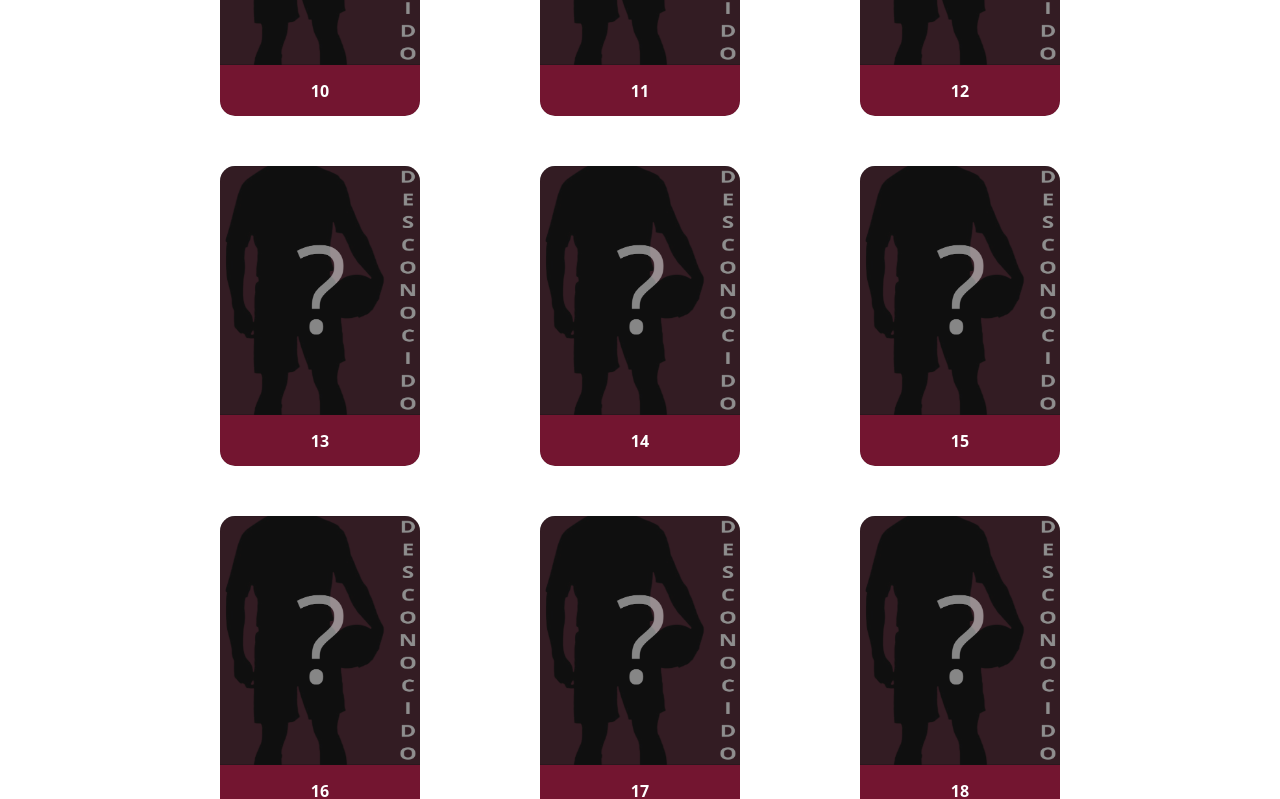
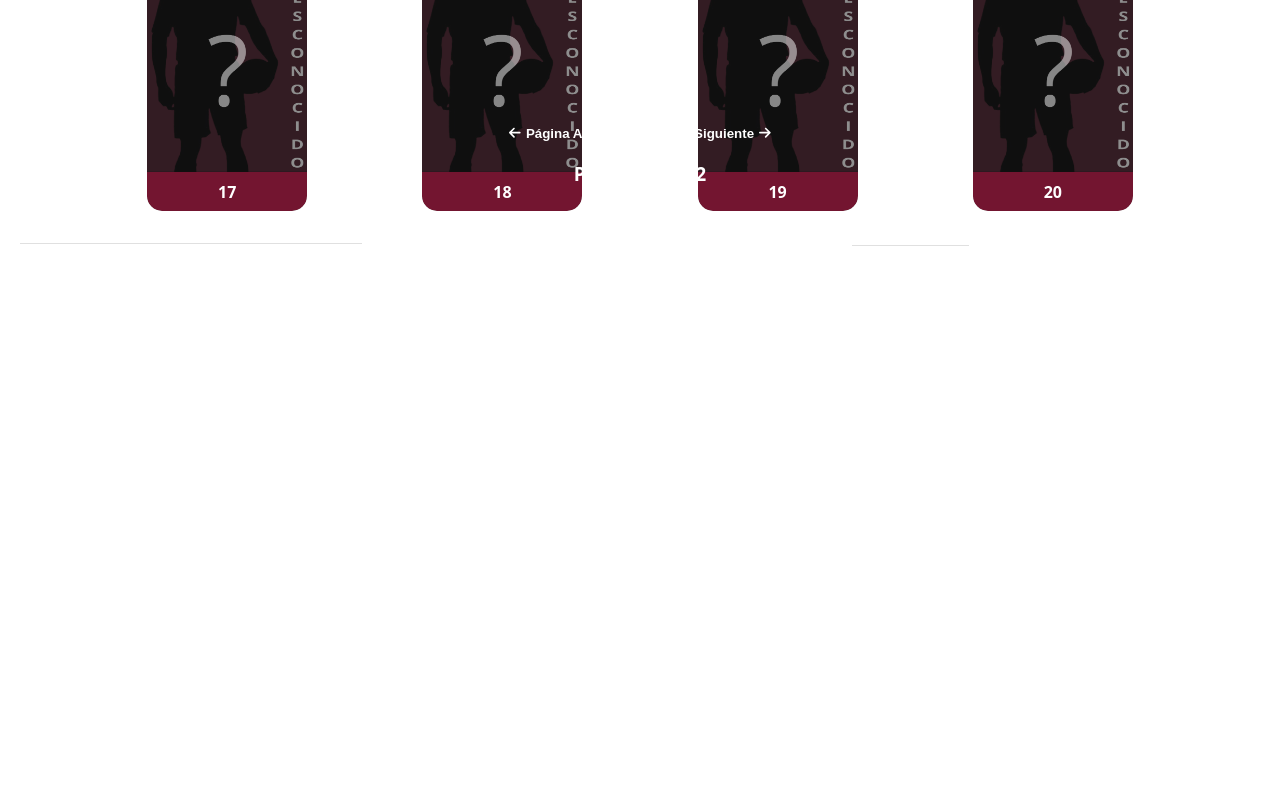
Before and after one commit to anassantosc/CI5644-grupo-azul, a Next.js app in the folder frontend/: page /album in a window 1280 px wide. Shown: the part 1440-2239 px from the top of the page. After the commit the page ends 1801 px from the top, so only its background shows below. Built offline with nearby package versions, Linux system fonts and the light colour scheme; no server answers.

Commit message:
MODDIFIED: cards size

```diff
--- a/frontend/src/components/Footer.jsx
+++ b/frontend/src/components/Footer.jsx
@@ -1,7 +1,4 @@
-import Box from "@mui/material/Box";
-import Divider from "@mui/material/Divider";
-import Grid from "@mui/material/Grid";
-import Button from "@mui/material/Button";
+import { Box, Button, Divider, Grid } from '@mui/material';
 import styles from "./../../styles/Footer.module.css";
 import {
     faFacebook,
@@ -13,9 +10,9 @@ import PropTypes from "prop-types";
 
 export const FooterText = ({ first, second }) => {
     return (
-        <Box sx={{ textAlign: "left", marginBottom: "40px", fontSize: "20px" }}>
+        <Box sx={{ textAlign: "left", marginBottom: "7%", fontSize: "20px" }}>
             <Box>
-                <Divider sx={{ bgcolor: "white", marginBottom: "10px" }} />
+                <Divider sx={{ bgcolor: "white", marginBottom: "2%" }} />
             </Box>
             <Box>{first}</Box>
             <Box>{second}</Box>
@@ -25,7 +22,7 @@ export const FooterText = ({ first, second }) => {
 
 export const FooterSocial = () => {
     return (
-        <Box sx={{ marginBottom: "15px" }}>
+        <Box sx={{ marginBottom: "3%" }}>
             <Box
                 fontWeight="bold"
                 sx={{ typography: "h4", letterSpacing: "4px" }}
@@ -33,7 +30,7 @@ export const FooterSocial = () => {
                 Marmota{" "}
             </Box>
             <Box sx={{ typography: "h7" }}> Salvaje </Box>
-            <Box sx={{ marginTop: "10px" }}>
+            <Box sx={{ marginTop: "2%" }}>
                 <Button sx={{ color: "white" }}>
                     <FontAwesomeIcon icon={faFacebook} />
                 </Button>
@@ -66,16 +63,13 @@ export const Footer = () => {
                     color: "white",
                 }}
             >
-                <Grid item xs={4}>
-                    <FooterText
-                        first="Copyright 2024 marmotasalvaje.com"
-                        second="Derechos reservados"
-                    />
+                <Grid item xs={12} md={4} sx={{ display: { xs: 'none', md: 'flex' } }}>
+                    <FooterText first="Copyright 2024 marmotasalvaje.com" second="Derechos reservados" />
                 </Grid>
-                <Grid item xs={4}>
+                <Grid item xs={12} md={4} sx={{ textAlign: 'center' }}>
                     <FooterSocial />
                 </Grid>
-                <Grid item xs={4}>
+                <Grid item xs={12} md={4} sx={{ display: { xs: 'none', md: 'flex' } }}>
                     <FooterText first="Acerca de " second="Contáctanos" />
                 </Grid>
             </Grid>
--- a/frontend/src/pages/album.jsx
+++ b/frontend/src/pages/album.jsx
@@ -83,6 +83,9 @@ function Album() {
                     <FontAwesomeIcon icon={faArrowRight} />
                 </button>
             </div>
+            <div className={styles.pageCount}>
+                <h3>Página {page+1} de 32</h3>
+            </div>
         </Layout>
     );
 }
--- a/frontend/styles/Album.module.css
+++ b/frontend/styles/Album.module.css
@@ -18,20 +18,18 @@
 
 .albumCards {
     display: grid;
-    grid-template-columns: repeat(3, 1fr);
-    gap: 20px;
-    row-gap: 50px;
-    padding: 20px;
+    grid-template-columns: repeat(auto-fit, minmax(250px, 1fr));
+    row-gap: 5%;
+    padding: 2%;
     justify-items: center;
-    max-width: 980px;
-    margin: auto auto 50px;
+    max-width: 90%;
+    margin: auto auto 10%;
 }
 
 .paginator {
     display: flex;
     justify-content: center;
     gap: 10px;
-    margin-bottom: 10px;
 }
 
 .arrow {
@@ -43,3 +41,15 @@
     display: flex;
     gap: 5px;
 }
+
+.pageCount {
+    width: 80vw;
+    max-width: 950px;
+    text-align: center;
+    display: flex;
+    flex-direction: column;
+    margin: auto;
+    color: white;
+    margin-top: 0%;
+    margin-bottom: 0.5%;
+}
--- a/frontend/styles/Card.module.css
+++ b/frontend/styles/Card.module.css
@@ -1,8 +1,8 @@
 .card {
     background-color: rgb(175, 175, 175);
     border-radius: 15px;
-    width: 200px;
-    height: 300px;
+    width: 160px;
+    height: 240px;
     display: grid;
     grid-template-rows: 1fr 1fr;
     overflow: hidden;
```
